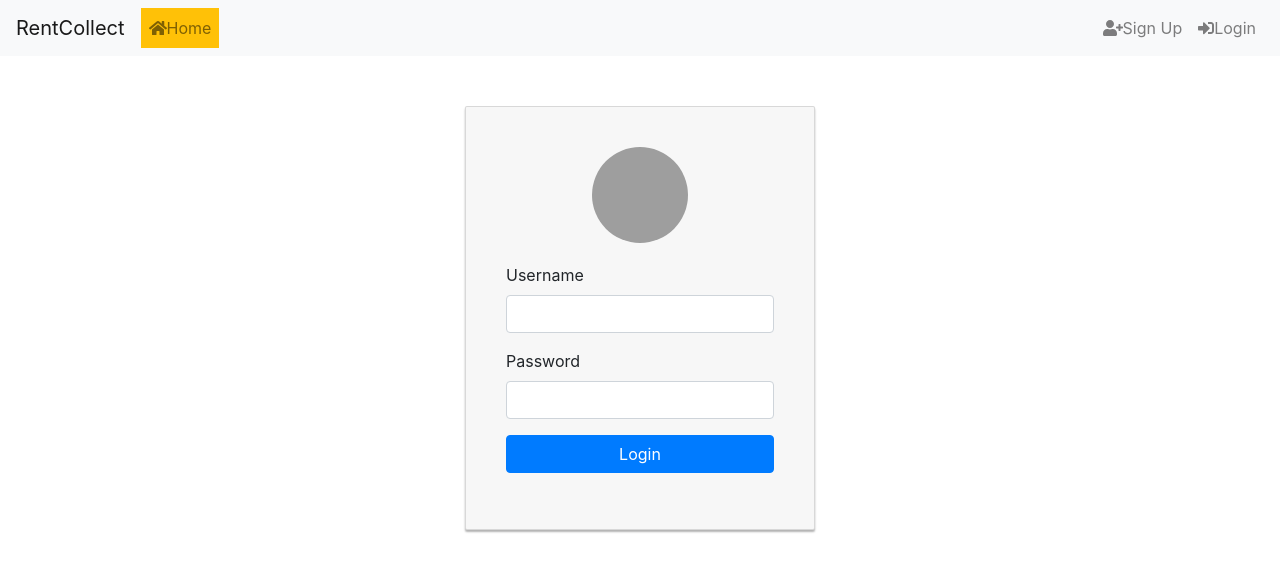
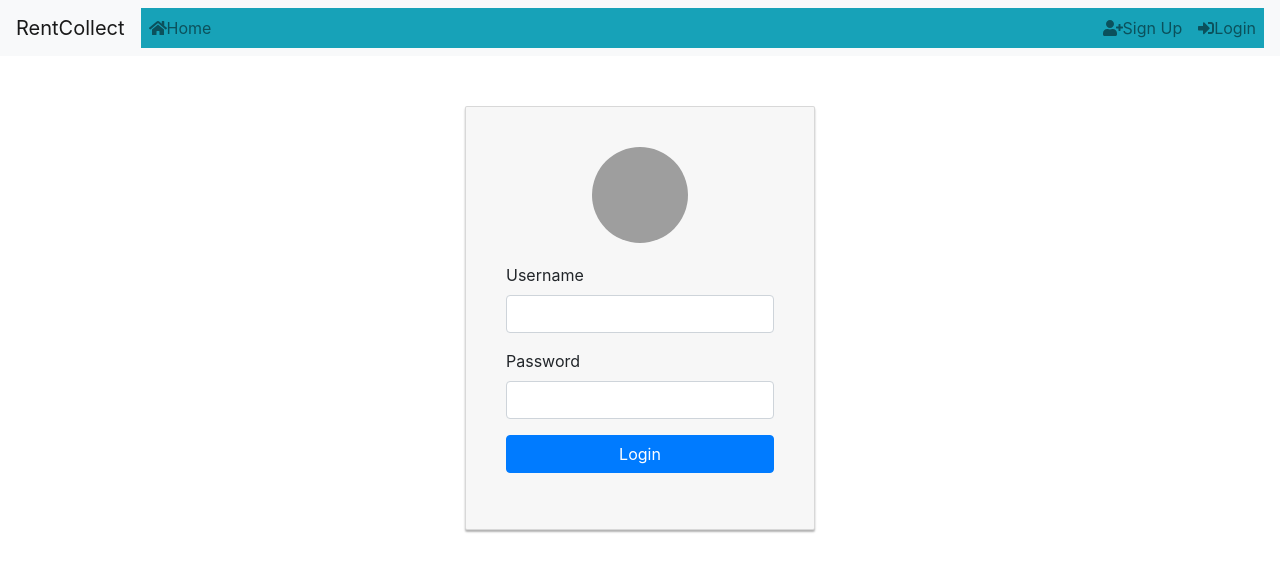
Before and after one commit to skillsapphire/rent-collect-fe, a Vue app: page /login in a window 1280 px wide. Shown: the top 572 px of the page. Built offline with nearby package versions, Linux system fonts and the light colour scheme; grey boxes are pictures that could not be loaded.

Commit message:
fixed navigation bar

```diff
--- a/src/App.vue
+++ b/src/App.vue
@@ -1,8 +1,12 @@
 <template>
   <div id="app" >
-    <nav class="navbar navbar-expand navbar-light bg-light mb-2">
+    <nav class="navbar navbar-expand-md navbar-light bg-light mb-2">
       <a href class="navbar-brand" @click.prevent>RentCollect</a>
-      <div class="navbar-nav mr-auto bg bg-warning ">
+      <button class="navbar-toggler" type="button" data-toggle="collapse" data-target="#navbarSupportedContent" aria-controls="navbarSupportedContent" aria-expanded="false" aria-label="Toggle navigation">
+      <span class="navbar-toggler-icon"></span>
+    </button>
+  <div class="collapse navbar-collapse bg bg-info" id="navbarSupportedContent">
+      <div class="navbar-nav mr-auto">
         <li class="nav-item text-success">
           <router-link to="/home" class="nav-link">
             <font-awesome-icon icon="home" />Home
@@ -59,6 +63,7 @@
           </a>
         </li>
       </div>
+      </div>
     </nav>
 
     <div class="container">
--- a/src/services/auth.service.js
+++ b/src/services/auth.service.js
@@ -1,6 +1,6 @@
 import axios from 'axios';
 
-const API_URL = 'http://localhost:9090/api/auth/';
+const API_URL = 'https://rentcollect.herokuapp.com/api/auth/';
 
 class AuthService {
   login(user) {
--- a/src/services/prop.service.js
+++ b/src/services/prop.service.js
@@ -1,7 +1,7 @@
 import axios from 'axios';
 import authHeader from './auth-header';
 
-const API_URL = 'http://localhost:9090/api/';
+const API_URL = 'https://rentcollect.herokuapp.com/api/';
 
 class PropService {
 
--- a/src/services/user.service.js
+++ b/src/services/user.service.js
@@ -1,7 +1,7 @@
 import axios from 'axios';
 import authHeader from './auth-header';
 
-const API_URL = 'http://localhost:9090/api/test/';
+const API_URL = 'https://rentcollect.herokuapp.com/api/test/';
 
 class UserService {
   getPublicContent() {
```
